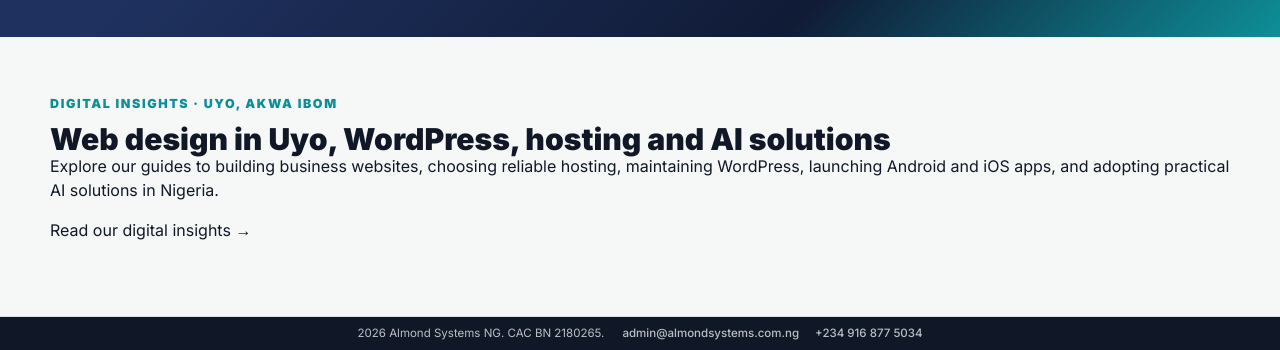
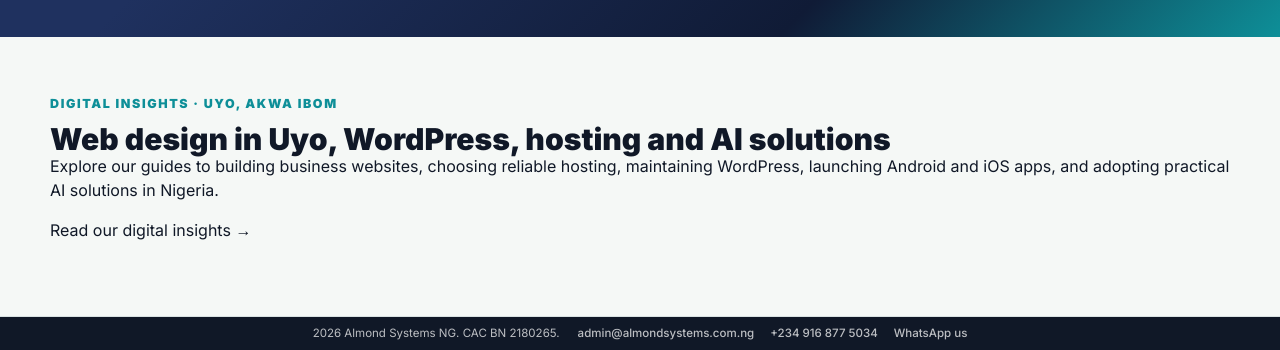
Before and after one commit to kingkpono2/almondsystems.com.ng, a plain HTML site: page index.html in a window 1280 px wide. Shown: the part 7126-7476 px from the top of the page. Drawn offline with Linux system fonts and the light colour scheme.

Commit message:
Add WhatsApp contact CTA to site footer

```diff
--- a/index.html
+++ b/index.html
@@ -1331,7 +1331,7 @@ details p{
 <section class="section" id="digital-insights"><div class="shell"><p class="eyebrow">Digital insights · Uyo, Akwa Ibom</p><h2>Web design in Uyo, WordPress, hosting and AI solutions</h2><p>Explore our guides to building business websites, choosing reliable hosting, maintaining WordPress, launching Android and iOS apps, and adopting practical AI solutions in Nigeria.</p><p><a href="/blog/">Read our digital insights →</a></p></div></section>
 </main>
 
-<footer class="sc-footer"><div class="sc-footer-inner sc-shell"><p>2026 Almond Systems NG. CAC BN 2180265.</p><p class="sc-footer-contact"><a href="mailto:admin@almondsystems.com.ng">admin@almondsystems.com.ng</a><a href="tel:+2349168775034">+234 916 877 5034</a></p></div></footer>
+<footer class="sc-footer"><div class="sc-footer-inner sc-shell"><p>2026 Almond Systems NG. CAC BN 2180265.</p><p class="sc-footer-contact"><a href="mailto:admin@almondsystems.com.ng">admin@almondsystems.com.ng</a><a href="tel:+2349168775034" aria-label="Call Almond Systems at +234 916 877 5034">+234 916 877 5034</a><a href="https://wa.me/2349168775034" target="_blank" rel="noopener">WhatsApp us</a></p></div></footer>
 
 <script src="/assets/js/site-chrome.js?v=20260731"></script>
 <script>
```
